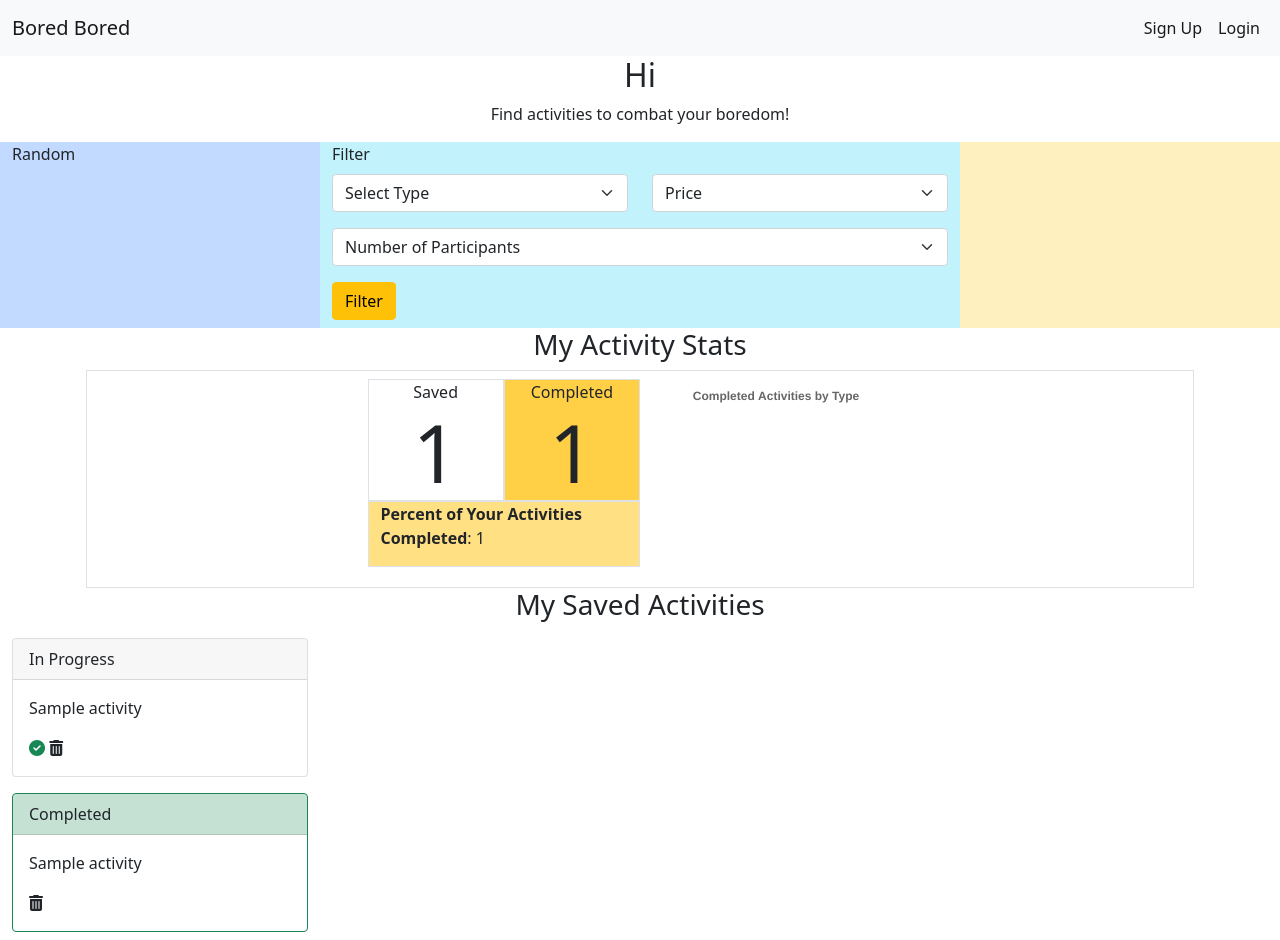
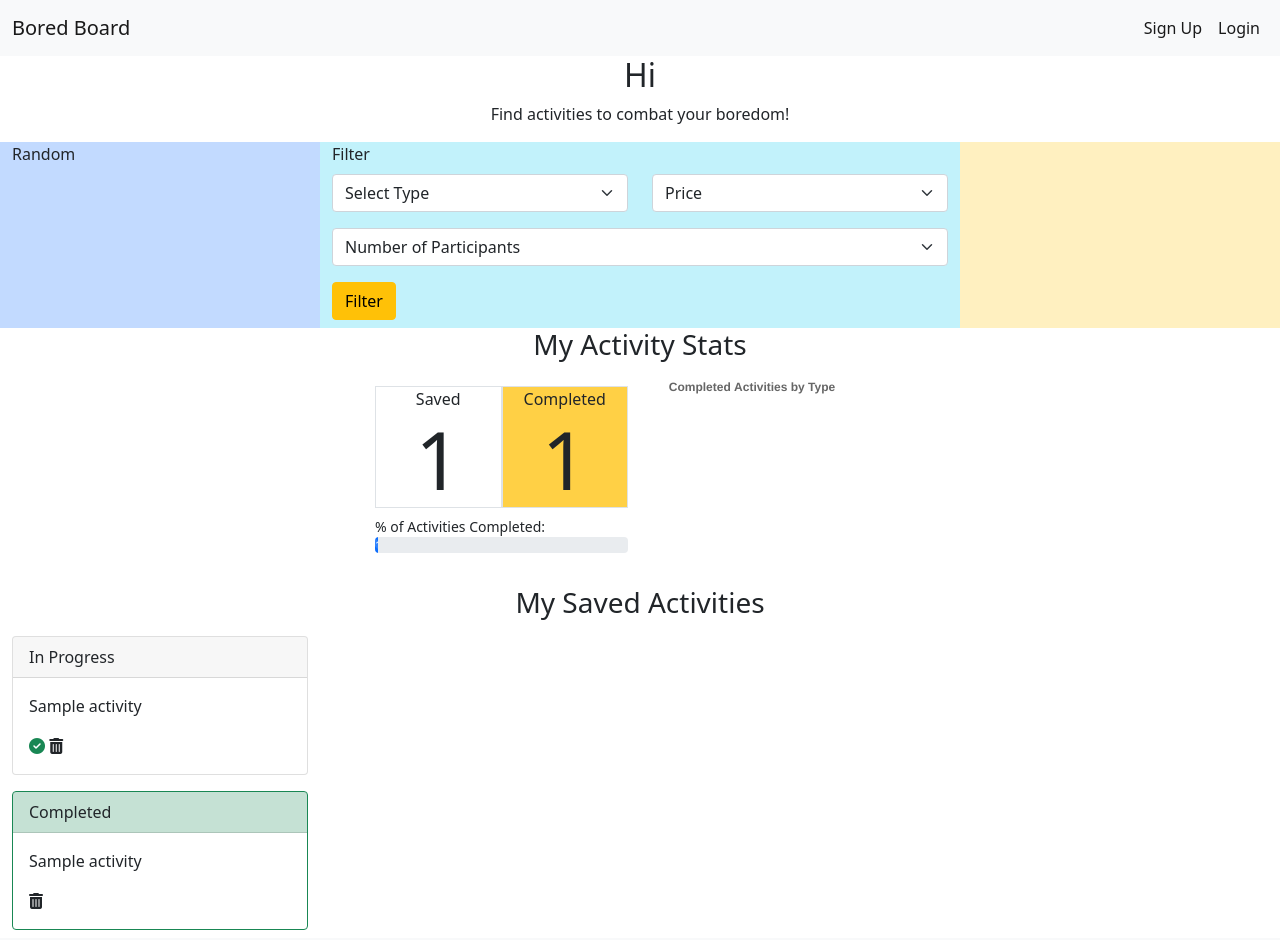
Before and after one commit to ccortney/capstone1, a Flask app: template templates/user_home.html in a window 1280 px wide. Run offline with Flask 2, Linux system fonts and the light colour scheme; tables that the repository leaves empty hold one stand-in row (values such as "Sample post"); the template is opened without the code that fills it: values that come from a table or form of the project are taken from there, most other values are stand-ins (such as "Sample title", 1, 10 or a date in 2020); some libraries are stand-ins or nearby versions.

Commit message:
added progress bar

```diff
--- a/app.py
+++ b/app.py
@@ -138,6 +138,7 @@
         completed_results.append(ApiCall.get_activity_from_key(result.activity_id))
     total_completed = UserActivity.activities_total_completed(g.user.id)
     total_saved = UserActivity.activities_total_saved(g.user.id)
+    total_inprogress = UserActivity.activities_total_inprogress(g.user.id)
     activities_left = UserActivity.activities_left(g.user.id)
     percent_of_saved = UserActivity.activities_percent_of_saved(g.user.id)
 
@@ -147,7 +148,8 @@
     total_completed = total_completed,
     total_saved = total_saved,
     activities_left = activities_left,
-    percent_of_saved = percent_of_saved)
+    percent_of_saved = percent_of_saved,
+    total_inprogress = total_inprogress)
 
 ##############################################################################
 # API routes:
--- a/templates/base.html
+++ b/templates/base.html
@@ -13,7 +13,7 @@
 
     <nav class = "navbar navbar-expand-lg navbar-light bg-light sticky-top">
         <div class = "container-fluid">
-            <a class="navbar-brand" href="/">Bored Bored</a>
+            <a class="navbar-brand" href="/">Bored Board</a>
             <button class ="navbar-toggler" type="button" data-bs-toggle="collapse" data-bs-target="#navbarNavAltMarkup" aria-expaned="false" aria-label="Toggle navigation">
                 <span class = "navbar-toggler-icon"></span>
             </button>
--- a/templates/user_home.html
+++ b/templates/user_home.html
@@ -41,23 +41,27 @@
 
 <div class="container">
     <h3 class = "text-center">My Activity Stats</h3>
-    <div class="row border mx-1 p-2 d-flex align-items-stretch justify-content-center">
+    <div class="row mx-1 mb-3 d-flex align-items-center justify-content-center">
         <div class="col-md-3">
-            <div class="row">
+            <div class="row g-0">
                 <div class="col-6 border text-center ">
                     <p class ="m-0 ">Saved</p>
-                    <p class="m-0 display-1">{{total_saved}}</p>
+                    <p class="m-0 display-1">{{total_inprogress}}</p>
                 </div>
                 <div class="col-6 border bg-warning bg-opacity-75 text-center ">
                     <p class ="m-0 ">Completed</p>
                     <p class="m-0 display-1">{{total_completed}}</p>
                 </div>
             </div>
-            <div class="row border bg-warning bg-opacity-50">
-                <p><b>Percent of Your Activities Completed</b>: {{percent_of_saved}}</p>
+            <div class="row">
+                <p class = "m-0 mt-2 small">% of Activities Completed:</p>
             </div>
+            <div class="row g-0 progress">
+                    <div class="progress-bar progress-bar-striped progress-bar-animated" role="progressbar" style="width: {{percent_of_saved}}%" aria-valuenow={{percent_of_saved}} aria-valuemin="0" aria-valuemax="100">{{percent_of_saved}}%</div>
+            </div>
+
         </div>
-        <div class="col-md-3 d-flex justify-content-center" id="chart-area">
+        <div class="col-md-3 " id="chart-area">
             <div id = "doughnut-chart-div">
                 <canvas id = "doughnut-chart"></canvas>
             </div>
```
Also changed, not shown: models.py (+7 -2 lines).
